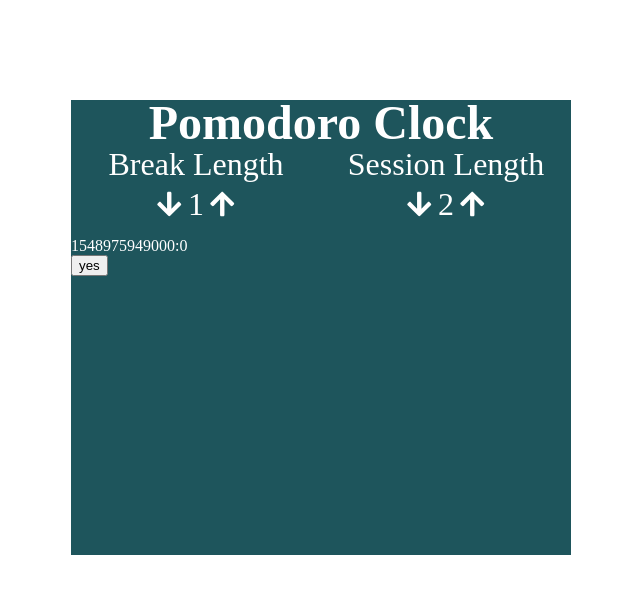
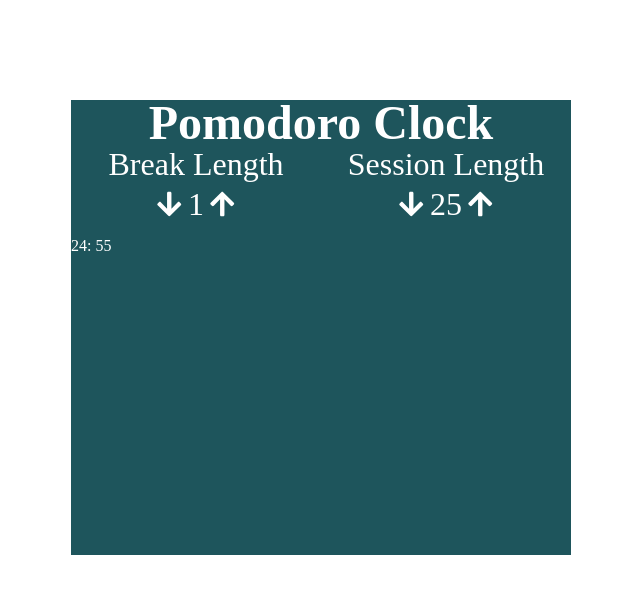
Before and after one commit to yrufai/fcc-pomodoro-clock, a React (Create React App) app: page / in a window 1280 px wide. Shown: the top 594 px of the page, without its empty margins (319-959 px from the left). Built offline with nearby package versions, Linux system fonts and the light colour scheme.

Commit message:
count down working

```diff
--- a/package.json
+++ b/package.json
@@ -6,6 +6,7 @@
     "@fortawesome/fontawesome-svg-core": "^1.2.14",
     "@fortawesome/free-solid-svg-icons": "^5.7.1",
     "@fortawesome/react-fontawesome": "^0.1.4",
+    "moment": "^2.24.0",
     "node-sass": "^4.11.0",
     "react": "^16.7.0",
     "react-dom": "^16.7.0",
--- a/src/App.js
+++ b/src/App.js
@@ -11,12 +11,10 @@ class App extends Component {
     this.breakIncrement = this.breakIncrement.bind(this);
     this.sessionDecrement = this.sessionDecrement.bind(this);
     this.sessionIncrement = this.sessionIncrement.bind(this);
-    this.countDown = this.countDown.bind(this);
     this.state = {
       breakCount: 1,
-      sessionCount: 2,
-      minutes: new Date().setMinutes(`${5}`),
-      seconds: 0
+      sessionCount: 25,
+      count: 25
     };
   }
 
@@ -48,22 +46,7 @@ class App extends Component {
       return state.sessionCount++;
     });
   }
-  countDown() {
-    const deadline = new Date(`${this.state.sessionCount}:00`).getTime();
-    const x = setInterval(() => {
-      const now = new Date().getTime();
-      const remainder = deadline - now;
-      const minutes = Math.floor((remainder % (1000 * 60 * 60)) / (1000 * 60));
-      const seconds = Math.floor((remainder % (1000 * 60)) / 1000);
-      this.setState({
-        minutes: minutes,
-        seconds: seconds
-      });
-      if (remainder < 0) {
-        clearInterval(x);
-      }
-    }, 1000);
-  }
+
   render() {
     return (
       <div className="App">
@@ -88,10 +71,7 @@ class App extends Component {
             <FontAwesomeIcon icon={faArrowUp} size="sm" />
           </div>
         </div>
-        <Timer
-          count={this.countDown}
-          timer={`${this.state.minutes}:${this.state.seconds}`}
-        />
+        <Timer count={this.state.sessionCount * 60} />
       </div>
     );
   }
--- a/src/timer.js
+++ b/src/timer.js
@@ -1,11 +1,39 @@
 import React from "react";
-
-const Timer = props => {
-  return (
-    <div>
-      <div>{props.timer} </div>
-      <button onClick={props.count}>yes</button>
-    </div>
-  );
-};
+const moment = require("moment");
+class Timer extends React.Component {
+  constructor(props) {
+    super(props);
+    this.countDown = this.countDown.bind(this);
+    this.state = {
+      count: 5
+    };
+  }
+  componentDidMount() {
+    const { count } = this.props;
+    this.setState({
+      count: count
+    });
+    this.countDown();
+  }
+  countDown() {
+    this.clear = setInterval(() => {
+      this.setState(state => {
+        const count = +state.count;
+        return {
+          count: count - 1
+        };
+      });
+    }, 1000);
+  }
+  componentWillUnmount() {
+    clearInterval(this.clear);
+  }
+  render() {
+    return (
+      <div>
+        <div>{moment(this.state.count * 1000).format("mm: ss")} </div>
+      </div>
+    );
+  }
+}
 export default Timer;
```
Also changed, not shown: 1 other file (tests, documents, lock files or other folders).
